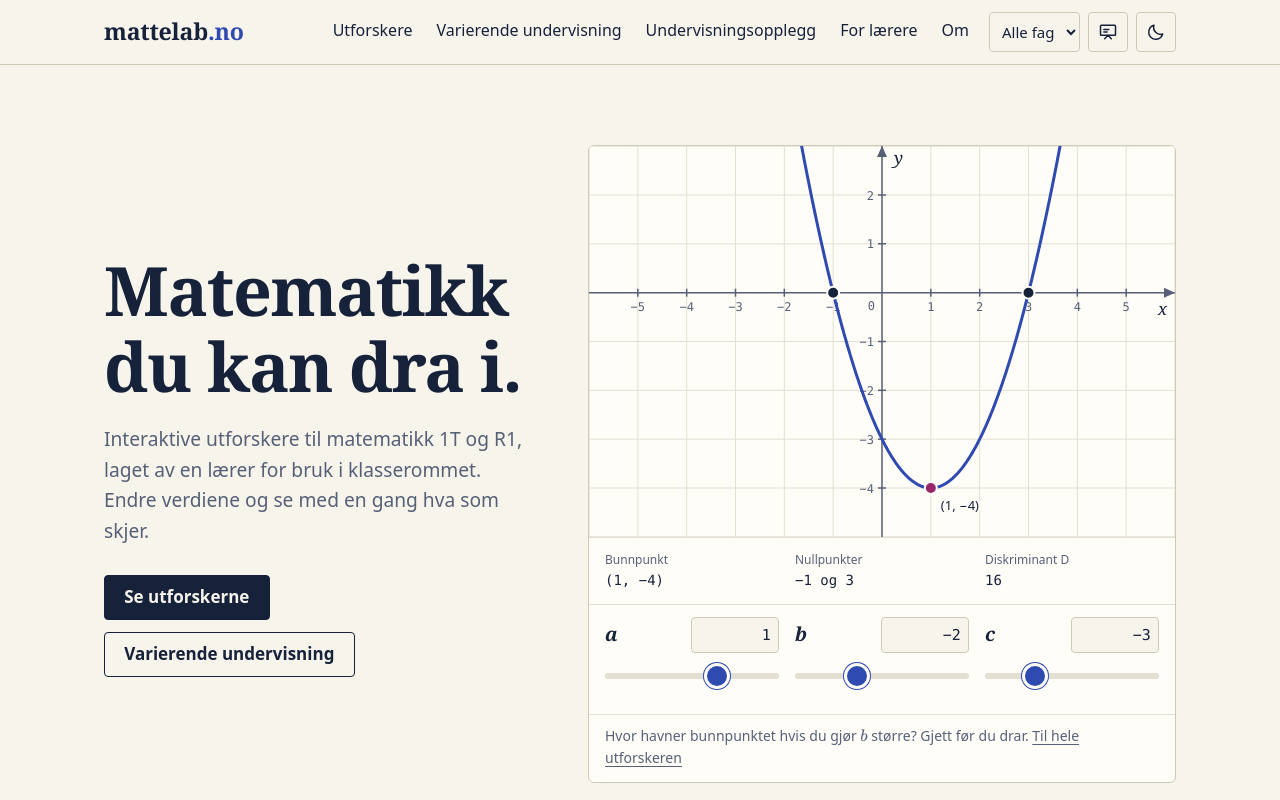
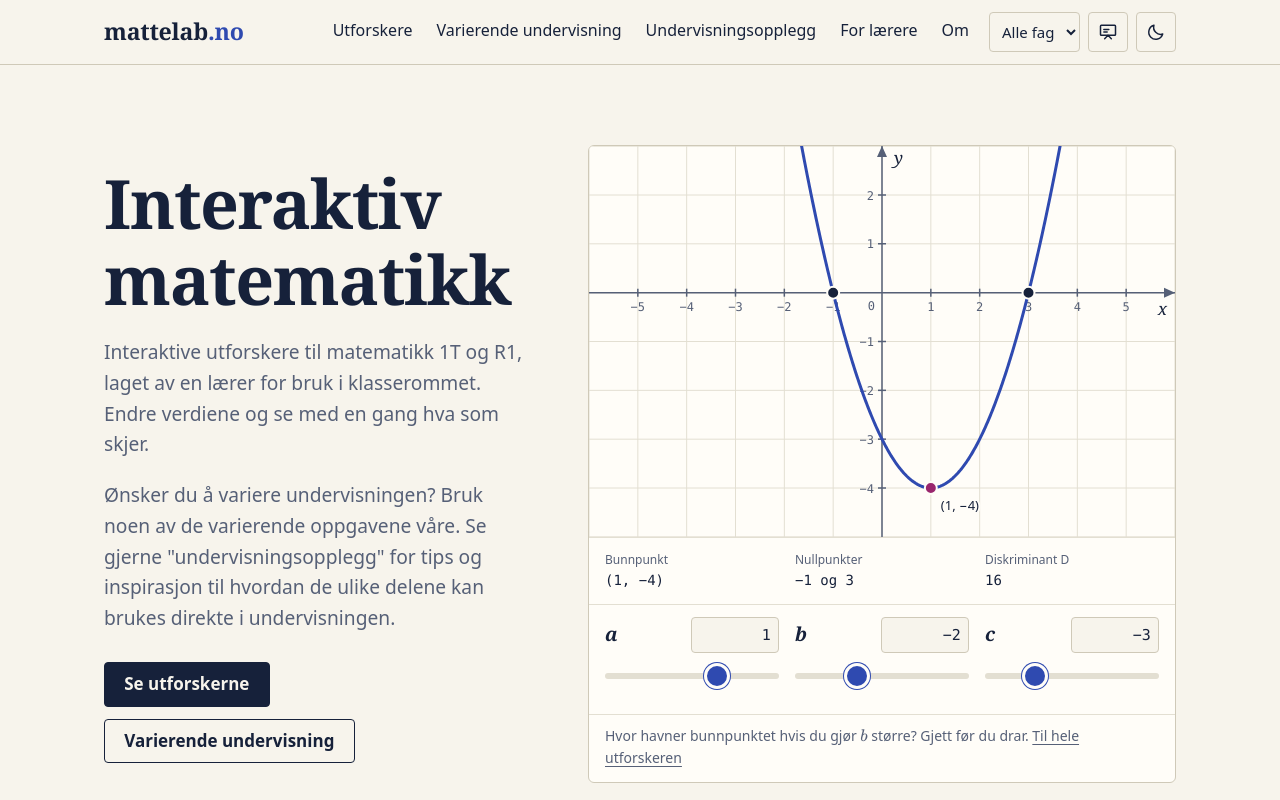
Before and after one commit to Z0XZ/mattelab, a website with bundled scripts: page docs/index.html in a window 1280 px wide. Shown: the top 800 px of the page. Built offline with nearby package versions, Linux system fonts and the light colour scheme.

Commit message:
Oppdaterte forsideinformasjon

```diff
--- a/docs/index.html
+++ b/docs/index.html
@@ -50,8 +50,9 @@
 <section class="helt">
   <div class="ramme">
     <div>
-      <h1>Matematikk du kan dra i.</h1>
+      <h1>Interaktiv matematikk</h1>
       <p class="inngang">Interaktive utforskere til matematikk 1T og R1, laget av en lærer for bruk i klasserommet. Endre verdiene og se med en gang hva som skjer.</p>
+      <p class="inngang">Ønsker du å variere undervisningen? Bruk noen av de varierende oppgavene våre. Se gjerne "undervisningsopplegg" for tips og inspirasjon til hvordan de ulike delene kan brukes direkte i undervisningen.</p>
       <div class="knapper">
         <a class="knapp" href="utforskere/index.html">Se utforskerne</a>
         <a class="knapp lys" href="varierende/index.html">Varierende undervisning</a>
```
